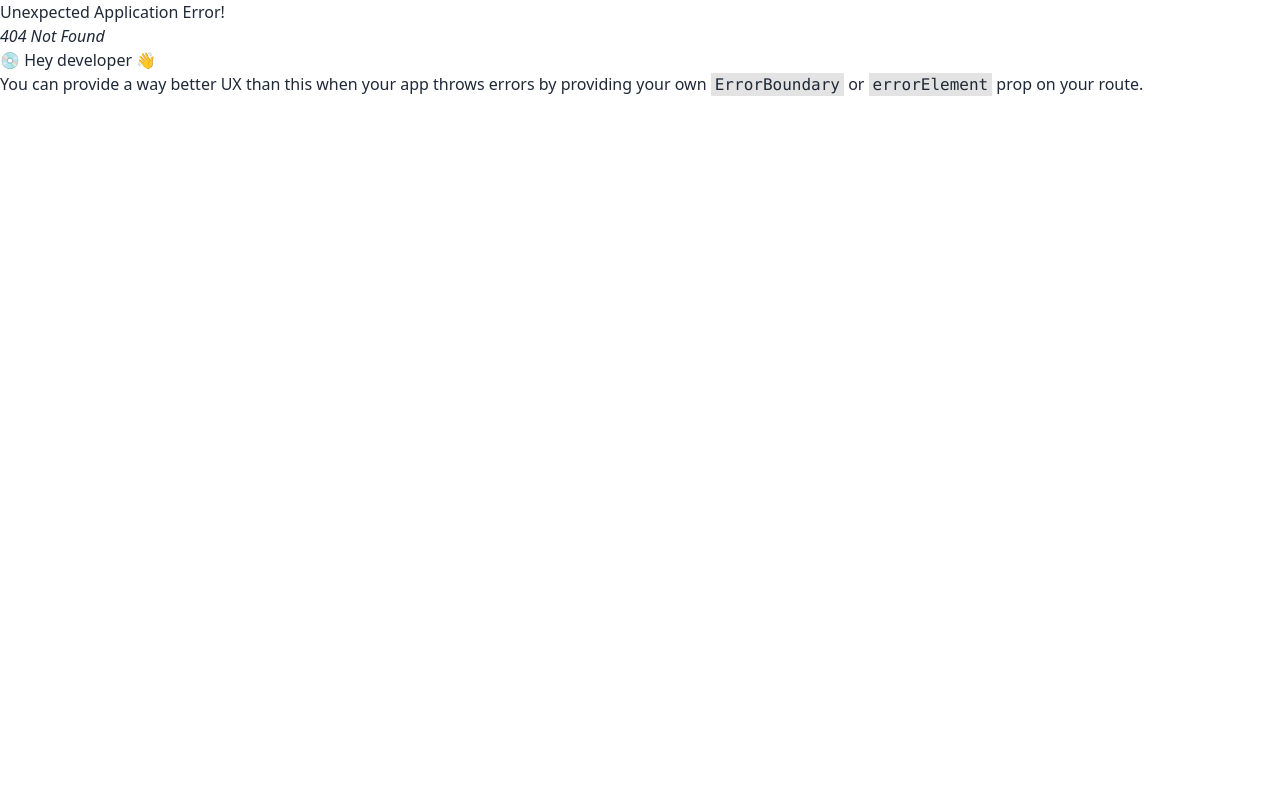
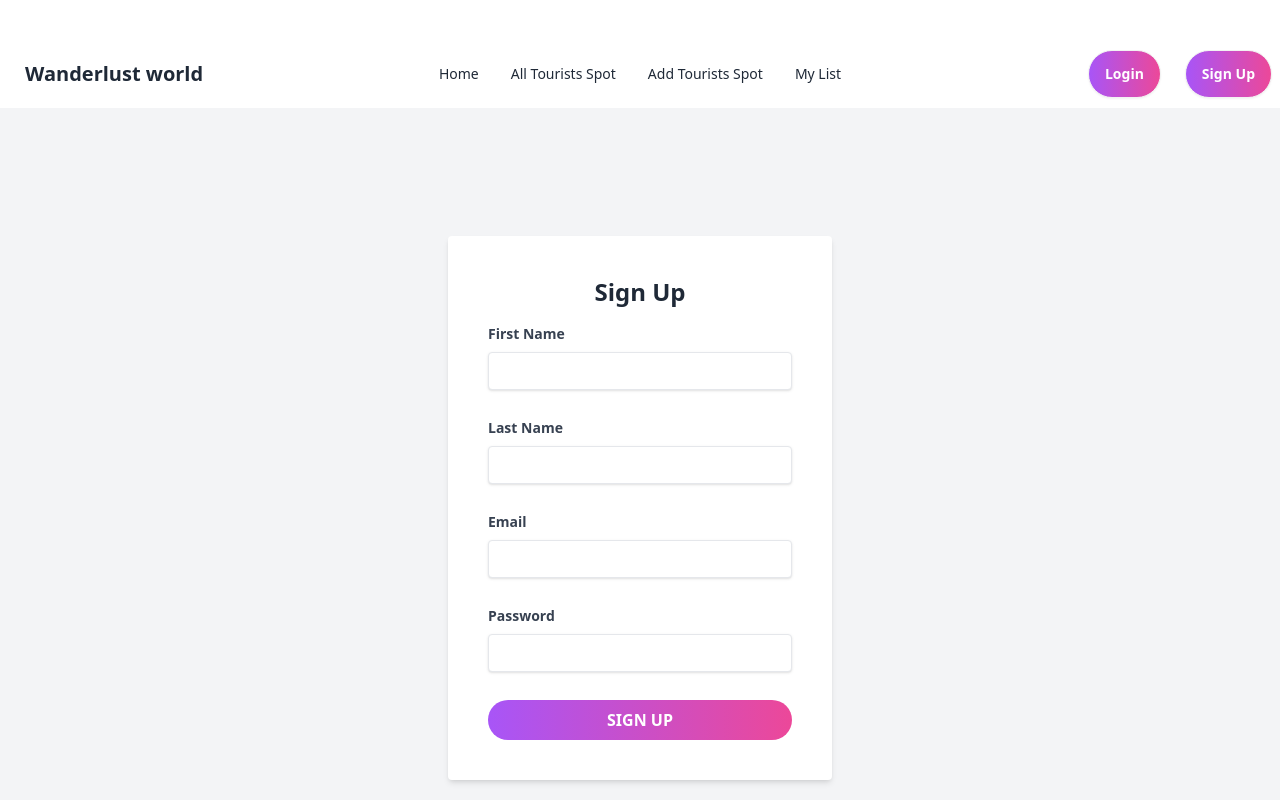
Before and after one commit to Sohelrana2815/wanderlust-world-client, a React (Vite) app: page /signUp in a window 1280 px wide. Before the commit this address had no page. Shown: the top 800 px of the page. Built offline with nearby package versions, Linux system fonts and the light colour scheme; no server answers.

Commit message:
sign up firebase

```diff
--- a/index.html
+++ b/index.html
@@ -1,5 +1,5 @@
 <!DOCTYPE html>
-<html lang="en">
+<html lang="en" data-theme="light">
   <head>
     <meta charset="UTF-8" />
     <link rel="icon" type="image/svg+xml" href="/vite.svg" />
--- a/src/Firebase/firebase.config.js
+++ b/src/Firebase/firebase.config.js
@@ -16,6 +16,5 @@ const firebaseConfig = {
 
 // Initialize Firebase
 const app = initializeApp(firebaseConfig);
-
 const auth = getAuth(app);
 export default auth;
--- a/src/Layout/Root.jsx
+++ b/src/Layout/Root.jsx
@@ -12,7 +12,7 @@ const Root = () => {
           <Outlet />
         </div>
       </div>
-      <Footer />
+      <Footer  />
     </>
   );
 };
--- a/src/Home/Home/Home.jsx
+++ b/src/Pages/Home/Home/Home.jsx
@@ -2,7 +2,7 @@
 const Home = () => {
     return (
         <div>
-            This is Home
+            Home
         </div>
     );
 };
--- /dev/null
+++ b/src/Pages/Login/Login.jsx
@@ -0,0 +1,51 @@
+const Login = () => {
+  const handleLogin = (e) => {
+    e.preventDefault();
+    const form = e.target;
+    const email = form.email.value;
+    const password = form.password.value;
+    const loginInfo = { email, password };
+    console.log(loginInfo);
+  };
+
+
+
+
+  return (
+    <form
+      onSubmit={handleLogin}
+      className="flex items-center justify-center min-h-screen bg-gray-100"
+    >
+      <div className="w-full max-w-sm p-10 py-16 space-y-4 bg-white rounded shadow-md">
+        <h2 className="text-2xl font-bold text-center">Login</h2>
+
+        <div>
+          <label className="block mb-2 text-sm font-bold text-gray-700">
+            Email
+          </label>
+          <input
+            className="w-full px-3 py-2 mb-3 leading-tight text-gray-700 border rounded shadow appearance-none focus:outline-none focus:shadow-outline"
+            type="email"
+            name="email"
+          />
+        </div>
+        <div>
+          <label className="block mb-2 text-sm font-bold text-gray-700">
+            Password
+          </label>
+          <input
+            className="w-full px-3 py-2 mb-3 leading-tight text-gray-700 border rounded shadow appearance-none focus:outline-none focus:shadow-outline"
+            type="password"
+            name="password"
+          />
+        </div>
+        <input
+          type="submit"
+          className="w-full px-4 py-2 font-bold text-white bg-gradient-to-r from-purple-500 to-pink-500 rounded-full hover:bg-gradient-to-l focus:outline-none focus:shadow-outline"
+        />
+      </div>
+    </form>
+  );
+};
+
+export default Login;
--- /dev/null
+++ b/src/Pages/SignUp/SignUp.jsx
@@ -0,0 +1,82 @@
+import { useContext } from "react";
+import { AuthContext } from "../../Providers/AuthProvider";
+
+const SignUp = () => {
+  const { createUser } = useContext(AuthContext);
+
+  const handleSignUp = (e) => {
+    e.preventDefault();
+    const form = e.target;
+    const firstName = form.firstName.value;
+    const lastName = form.lastName.value;
+    const email = form.email.value;
+    const password = form.password.value;
+    const signUpInfo = { firstName, lastName, email, password };
+
+    console.log(signUpInfo);
+
+    createUser(email, password)
+      .then((result) => {
+        console.log(result.user);
+      })
+      .catch((error) => {
+        console.log(error);
+      });
+  };
+  return (
+    <form
+      onSubmit={handleSignUp}
+      className="flex items-center justify-center min-h-screen bg-gray-100"
+    >
+      <div className="w-full max-w-sm p-10 py-10 space-y-4 bg-white rounded shadow-md">
+        <h2 className="text-2xl font-bold text-center">Sign Up</h2>
+
+        <div>
+          <label className="block mb-2 text-sm font-bold text-gray-700">
+            First Name
+          </label>
+          <input
+            className="w-full px-3 py-2 mb-3 leading-tight text-gray-700 border rounded shadow appearance-none focus:outline-none focus:shadow-outline"
+            type="text"
+            name="firstName"
+          />
+        </div>
+        <div>
+          <label className="block mb-2 text-sm font-bold text-gray-700">
+            Last Name
+          </label>
+          <input
+            className="w-full px-3 py-2 mb-3 leading-tight text-gray-700 border rounded shadow appearance-none focus:outline-none focus:shadow-outline"
+            type="text"
+            name="lastName"
+          />
+        </div>
+        <div>
+          <label className="block mb-2 text-sm font-bold text-gray-700">
+            Email
+          </label>
+          <input
+            className="w-full px-3 py-2 mb-3 leading-tight text-gray-700 border rounded shadow appearance-none focus:outline-none focus:shadow-outline"
+            type="email"
+            name="email"
+          />
+        </div>
+        <div>
+          <label className="block mb-2 text-sm font-bold text-gray-700">
+            Password
+          </label>
+          <input
+            className="w-full px-3 py-2 mb-3 leading-tight text-gray-700 border rounded shadow appearance-none focus:outline-none focus:shadow-outline"
+            type="password"
+            name="password"
+          />
+        </div>
+        <button className="w-full uppercase px-4 py-2 font-bold text-white bg-gradient-to-r from-purple-500 to-pink-500 rounded-full hover:bg-gradient-to-l focus:outline-none focus:shadow-outline">
+          Sign Up
+        </button>
+      </div>
+    </form>
+  );
+};
+
+export default SignUp;
--- /dev/null
+++ b/src/Providers/AuthProvider.jsx
@@ -0,0 +1,29 @@
+import { createUserWithEmailAndPassword } from "firebase/auth";
+import { createContext, useState } from "react";
+import auth from "../Firebase/firebase.config";
+
+export const AuthContext = createContext("");
+
+const AuthProvider = ({ children }) => {
+  const [user, setUser] = useState([]);
+
+  const [loading, setLoading] = useState(true);
+
+  const createUser = (email, password) => {
+    setLoading(true);
+
+    return createUserWithEmailAndPassword(auth, email, password);
+  };
+
+  const authInfo = {
+    createUser,
+    user,
+    loading,
+  };
+
+  return (
+    <AuthContext.Provider value={authInfo}>{children}</AuthContext.Provider>
+  );
+};
+
+export default AuthProvider;
--- a/src/Shared/Navbar/Navbar.jsx
+++ b/src/Shared/Navbar/Navbar.jsx
@@ -14,14 +14,6 @@ const Navbar = () => {
       </li>
       <li>
         <NavLink to="$">My List</NavLink>
-      </li>
-
-      <li>
-        <NavLink to="$">Login</NavLink>
-      </li>
-
-      <li>
-        <NavLink to="$">Sign Up</NavLink>
       </li>
     </>
   );
@@ -53,14 +45,23 @@ const Navbar = () => {
           </ul>
         </div>
         <Link to="/">
-          <a className="btn btn-ghost text-xl">Wanderlust world</a>
+          <p className="btn btn-ghost text-xl">Wanderlust world</p>
         </Link>
       </div>
       <div className="navbar-center hidden lg:flex">
         <ul className="menu menu-horizontal px-1">{navLinks}</ul>
       </div>
       <div className="navbar-end">
-        <a className="btn">Contact Us</a>
+        <Link to="/login">
+          <button className="btn  bg-gradient-to-r from-purple-500 to-pink-500  rounded-3xl hover:bg-gradient-to-l focus:outline-none focus:shadow-outline text-white ">
+            Login
+          </button>
+        </Link>
+        <Link to="/signUp">
+          <button className="btn ml-6 bg-gradient-to-r from-purple-500 to-pink-500 rounded-3xl  hover:bg-gradient-to-l focus:outline-none focus:shadow-outline text-white">
+            Sign Up
+          </button>
+        </Link>
       </div>
     </div>
   );
--- a/src/main.jsx
+++ b/src/main.jsx
@@ -3,9 +3,12 @@ import { createRoot } from "react-dom/client";
 import "./index.css";
 import { RouterProvider } from "react-router-dom";
 import router from "./Routes/Routes.jsx";
+import AuthProvider from "./Providers/AuthProvider.jsx";
 
 createRoot(document.getElementById("root")).render(
   <StrictMode>
-    <RouterProvider router={router} />
+    <AuthProvider>
+      <RouterProvider router={router} />
+    </AuthProvider>
   </StrictMode>
 );
```
Also changed, not shown: src/Routes/Routes.jsx (+11 -1 lines).
